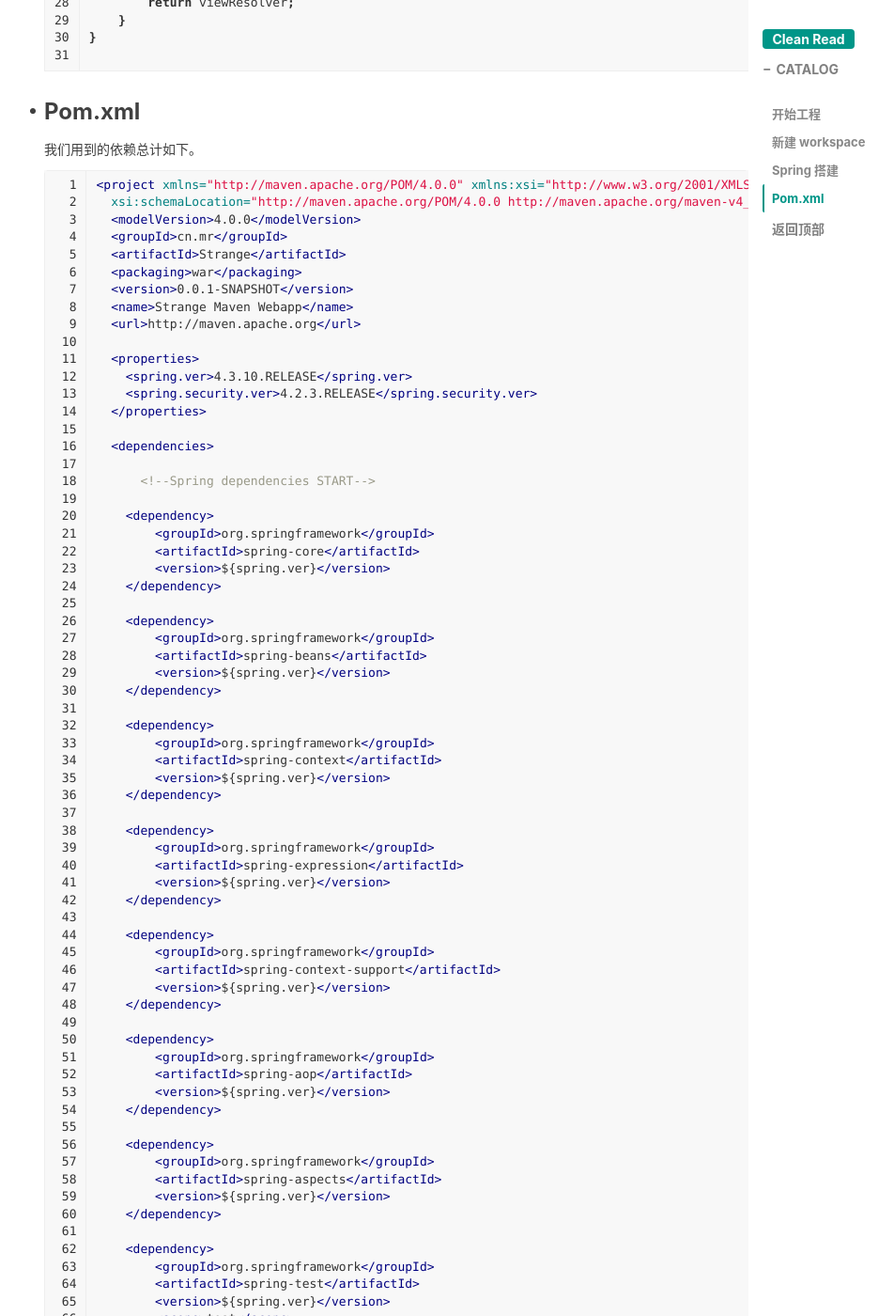
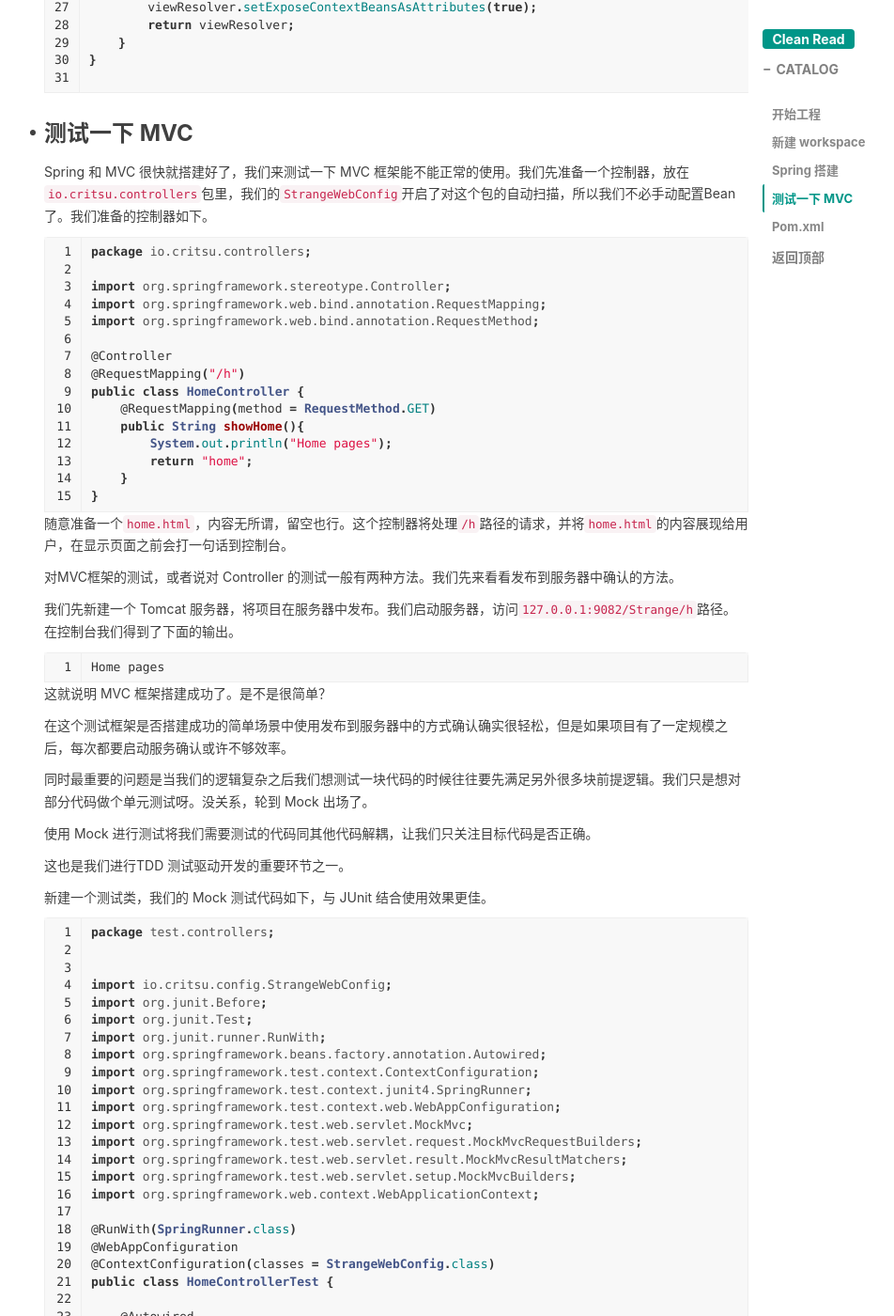
Before and after one commit to zfanli/zfanli.github.io, a Jekyll site: the page built from _posts/2017-10-27-build-workspace.md, in a window 1280 px wide and 1400 px high, scrolled down 2904 px. Shown: the whole window at 94% size, without its empty margins (218-1170 px from the left). Built offline with Jekyll 4.4.1, drawn with Linux system fonts in a browser that asks for light colours; nearby versions of some CDN libraries; comment, search, counter and statistics services are not loaded; some of the changed text lies outside the part shown.

Commit message:
[v1.18]+Post 补充

````diff
--- a/_posts/2017-10-27-build-workspace.md
+++ b/_posts/2017-10-27-build-workspace.md
@@ -113,7 +113,7 @@ public class StrangeSecurityConfig {
 
 `StrangeSecurityConfig`这个等实现控制器的时候再来配置吧。
 
-下面是web上下文的内容。
+下面是web上下文的内容。这里我们设置了一个`html`文件的视图解析器和一个资源处理器，可以看到在资源处理器中我们不仅将`res`文件夹内的资源暴露出来，还暴露了顶层的`html`文件，这是为了方便访问DEMO页面而设置的。
 
 ```java
 package io.critsu.config;
@@ -149,6 +149,101 @@ public class StrangeWebConfig extends WebMvcConfigurerAdapter {
 
 ```
 
+### 测试一下 MVC
+***
+
+Spring 和 MVC 很快就搭建好了，我们来测试一下 MVC 框架能不能正常的使用。我们先准备一个控制器，放在`io.critsu.controllers`包里，我们的`StrangeWebConfig`开启了对这个包的自动扫描，所以我们不必手动配置Bean了。我们准备的控制器如下。
+
+```java
+package io.critsu.controllers;
+
+import org.springframework.stereotype.Controller;
+import org.springframework.web.bind.annotation.RequestMapping;
+import org.springframework.web.bind.annotation.RequestMethod;
+
+@Controller
+@RequestMapping("/h")
+public class HomeController {
+    @RequestMapping(method = RequestMethod.GET)
+    public String showHome(){
+        System.out.println("Home pages");
+        return "home";
+    }
+}
+```
+
+随意准备一个`home.html`，内容无所谓，留空也行。这个控制器将处理`/h`路径的请求，并将`home.html`的内容展现给用户，在显示页面之前会打一句话到控制台。
+
+对MVC框架的测试，或者说对 Controller 的测试一般有两种方法。我们先来看看发布到服务器中确认的方法。
+
+我们先新建一个 Tomcat 服务器，将项目在服务器中发布。我们启动服务器，访问`127.0.0.1:9082/Strange/h`路径。在控制台我们得到了下面的输出。
+
+```text
+Home pages
+```
+
+这就说明 MVC 框架搭建成功了。是不是很简单？
+
+在这个测试框架是否搭建成功的简单场景中使用发布到服务器中的方式确认确实很轻松，但是如果项目有了一定规模之后，每次都要启动服务确认或许不够效率。
+
+同时最重要的问题是当我们的逻辑复杂之后我们想测试一块代码的时候往往要先满足另外很多块前提逻辑。我们只是想对部分代码做个单元测试呀。没关系，轮到 Mock 出场了。
+
+使用 Mock 进行测试将我们需要测试的代码同其他代码解耦，让我们只关注目标代码是否正确。
+
+这也是我们进行TDD 测试驱动开发的重要环节之一。
+
+新建一个测试类，我们的 Mock 测试代码如下，与 JUnit 结合使用效果更佳。
+
+```java
+package test.controllers;
+
+
+import io.critsu.config.StrangeWebConfig;
+import org.junit.Before;
+import org.junit.Test;
+import org.junit.runner.RunWith;
+import org.springframework.beans.factory.annotation.Autowired;
+import org.springframework.test.context.ContextConfiguration;
+import org.springframework.test.context.junit4.SpringRunner;
+import org.springframework.test.context.web.WebAppConfiguration;
+import org.springframework.test.web.servlet.MockMvc;
+import org.springframework.test.web.servlet.request.MockMvcRequestBuilders;
+import org.springframework.test.web.servlet.result.MockMvcResultMatchers;
+import org.springframework.test.web.servlet.setup.MockMvcBuilders;
+import org.springframework.web.context.WebApplicationContext;
+
+@RunWith(SpringRunner.class)
+@WebAppConfiguration
+@ContextConfiguration(classes = StrangeWebConfig.class)
+public class HomeControllerTest {
+
+    @Autowired
+    private WebApplicationContext wac;
+
+    private MockMvc mock;
+
+    @Before
+    public void setUp () {
+        this.mock = MockMvcBuilders.webAppContextSetup(this.wac).build();
+    }
+
+    @Test
+    public void testHome() throws Exception {
+        mock.perform(MockMvcRequestBuilders.get("/h"))
+                .andExpect(MockMvcResultMatchers.view().name("home"));
+    }
+
+}
+
+```
+
+注意测试类的三个注解，这些注解让 JUnit 模拟服务器环境并且创建了应用上下文。我们使用这个上下文创建 MockMvc 对象并藉此测试。
+
+运行的结果我们看到了预期的输出和绿条。说明一切正常。
+
+在复杂环境中 Mock 测试的方法得以解耦关联性，让我们测试关注的部分，所以更为实用一些。
+
+上面测试也测试玩了，接下来整合下一块，MyBatis！
 
 
 
````
